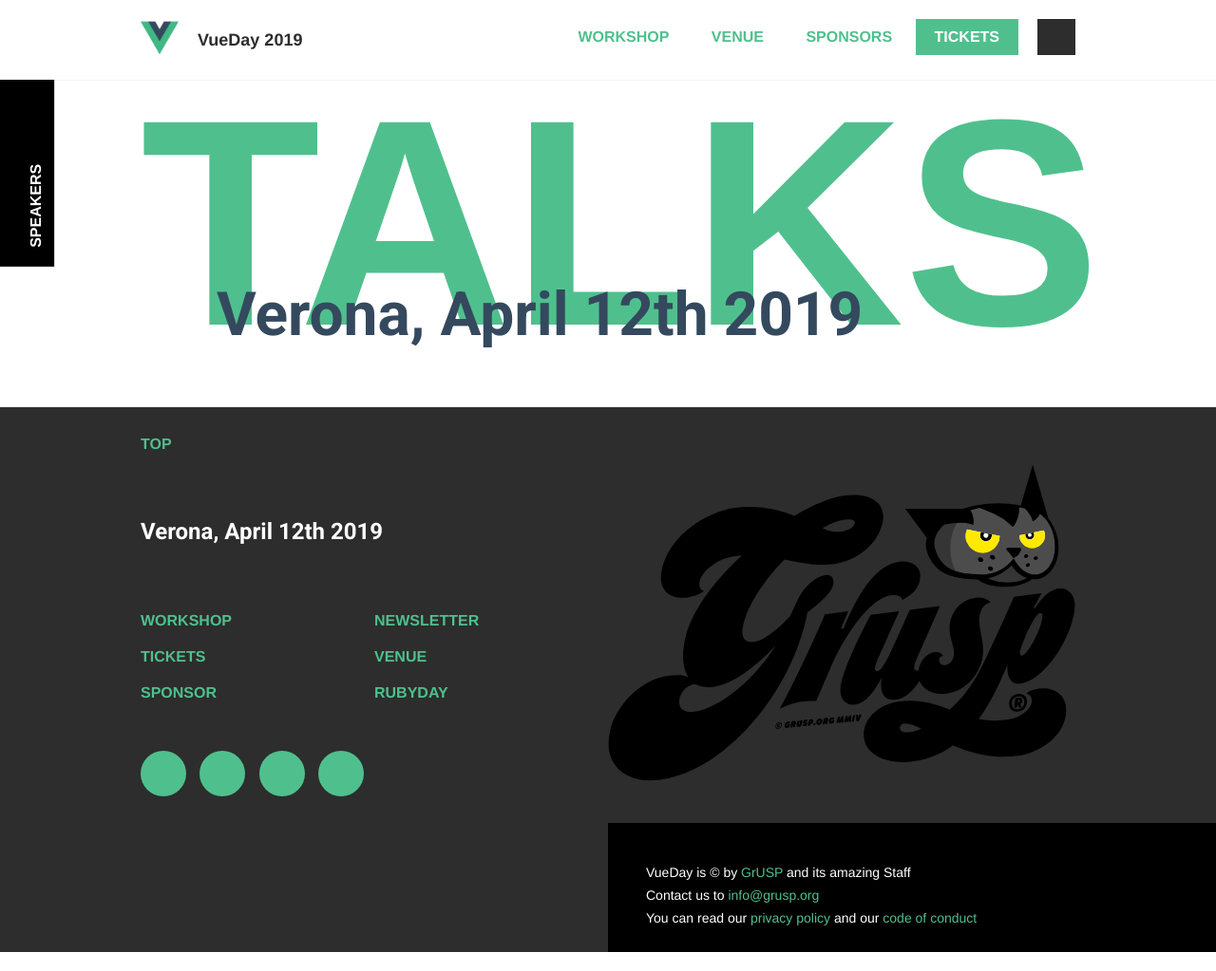
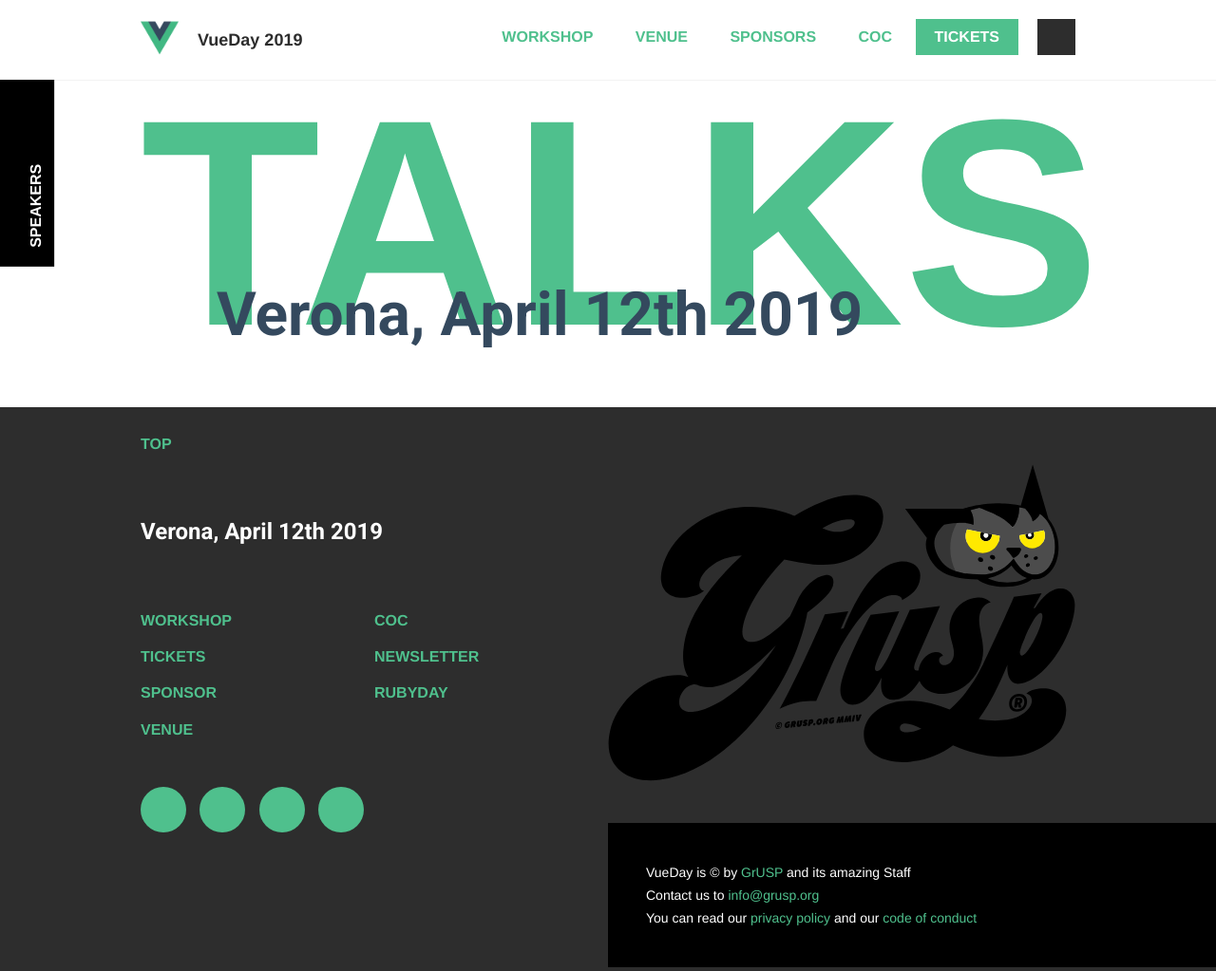
Before and after one commit to GrUSP/2019.vueday.it, a Jekyll site: the page built from talks.html, in a window 1280 px wide and 1023 px high. Shown: the whole window at 95% size. Built offline with Jekyll 4.4.1, drawn with Linux system fonts in a browser that asks for light colours; some web fonts are replaced; comment, search, counter and statistics services are not loaded.

Commit message:
Links to CoC

```diff
--- a/_includes/layout/footer.html
+++ b/_includes/layout/footer.html
@@ -54,15 +54,18 @@
                   <a href="{{ site.baseurl }}/talks.html" class="button button--footer button--left">Talks</a>
                 </div>
               {% endif %}
+              <div class="footer__nav-item">
+                <a href="{{ site.baseurl }}/venue.html" class="button button--footer button--left">Venue</a>
+              </div>
             </div>
           </div>
           <div class="footer__row-column">
             <div class="footer__nav">
               <div class="footer__nav-item">
-                <a href="{{ site.baseurl }}/#newsletter" class="button button--footer button--left">Newsletter</a>
+                <a href="{{ site.baseurl }}/coc.html" class="button button--footer button--left">CoC</a>
               </div>
               <div class="footer__nav-item">
-                <a href="{{ site.baseurl }}/venue.html" class="button button--footer button--left">Venue</a>
+                <a href="{{ site.baseurl }}/#newsletter" class="button button--footer button--left">Newsletter</a>
               </div>
               <div class="footer__nav-item">
                 <a href="http://www.rubyday.it" class="button button--footer button--left">RubyDay</a>
--- a/_includes/layout/header.html
+++ b/_includes/layout/header.html
@@ -46,6 +46,9 @@
           <a href="{{ site.baseurl }}/sponsor.html" class="button button--no-tablet-small">
             Sponsors
           </a>
+          <a href="{{ site.baseurl }}/coc.html" class="button button--no-tablet-small">
+            CoC
+          </a>
 
           {% if site.data.tickets.sold_out %}
             <div class="button button--sold-out">
--- a/_includes/layout/menu.html
+++ b/_includes/layout/menu.html
@@ -79,6 +79,11 @@
           </li>
         {% endif %}
         <li class="menu__item">
+          <a href="{{ site.baseurl }}/coc.html" class="menu__button">
+            CoC
+          </a>
+        </li>
+        <li class="menu__item">
           <a href="{{ site.baseurl }}/venue.html" class="menu__button">
             Venue
           </a>
```
